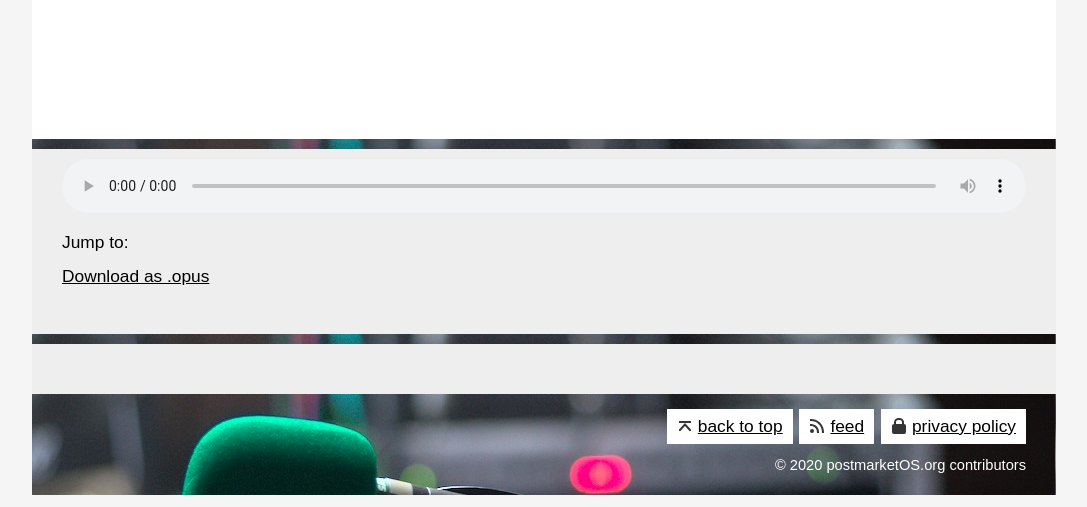
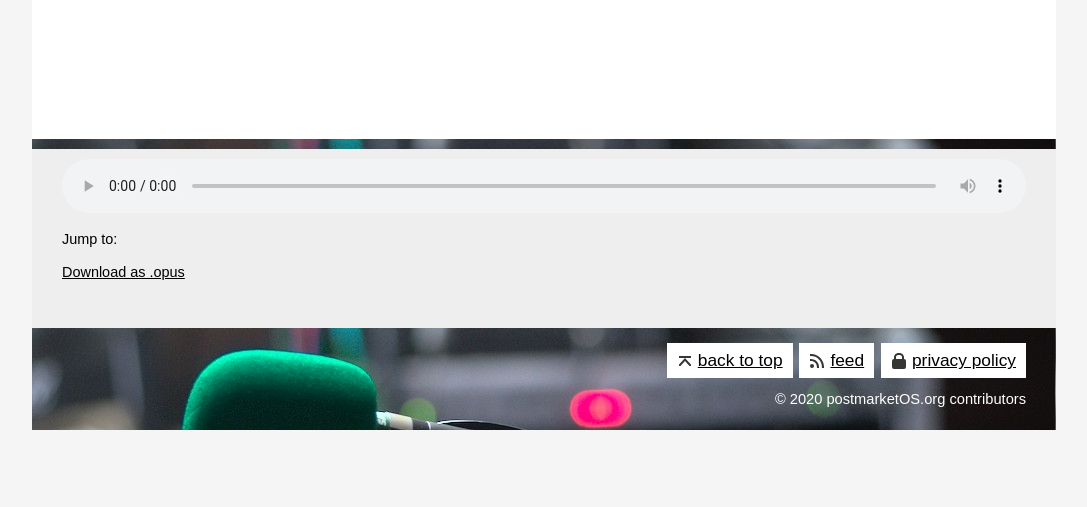
Before and after one commit to postmarketOS-mirror/cast.postmarketos.org, a Flask app: template templates/episode.html in a window 1280 px wide. Shown: the part 293-800 px from the top of the page, without its empty margins (96-1183 px from the left). Run offline with Flask 2, Linux system fonts and the light colour scheme; the template is opened without the code that fills it, so the values that code supplies are empty.

Commit message:
templates/episode: remove separator
Merge "jump to" controls and download link with the article, but give it
a smaller font.

```diff
--- a/templates/episode.html
+++ b/templates/episode.html
@@ -15,6 +15,7 @@
 
     <article class="content alt">
         <audio id="player" src="{{ opus }}" controls style="width: 100%"></audio>
+        <small>
             <div id="jumpmarks">
                 <span>Jump to: </span>
                 {% for mark in timestamps %}
@@ -22,9 +23,7 @@
                 {% endfor %}
             </div>
             <a href="{{ opus }}" class="btn">Download as .opus</a>
-    </article>
-    <div class="separator"></div>
-    <article class="content alt">
+        </small>
         {{ html|safe }}
     </article>
 
```
Lines whose indentation alone changed are shown as unchanged.
